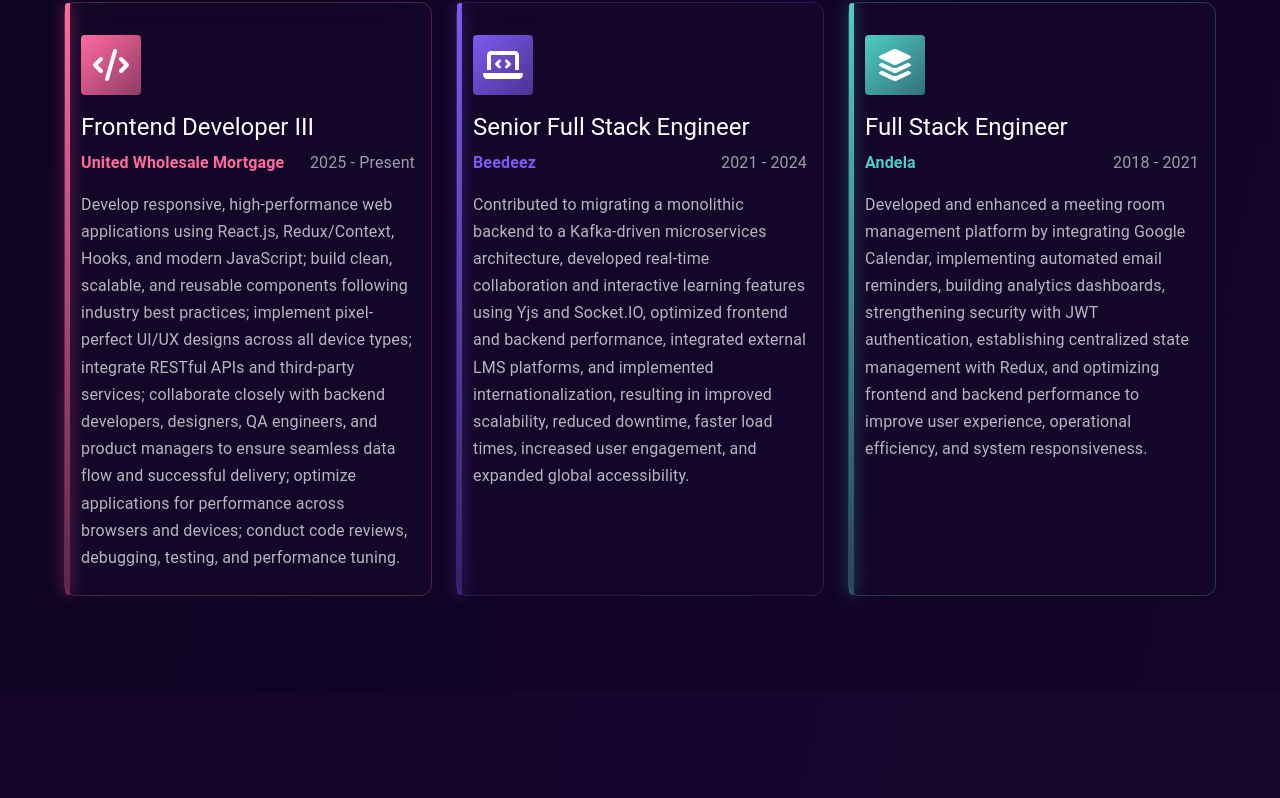
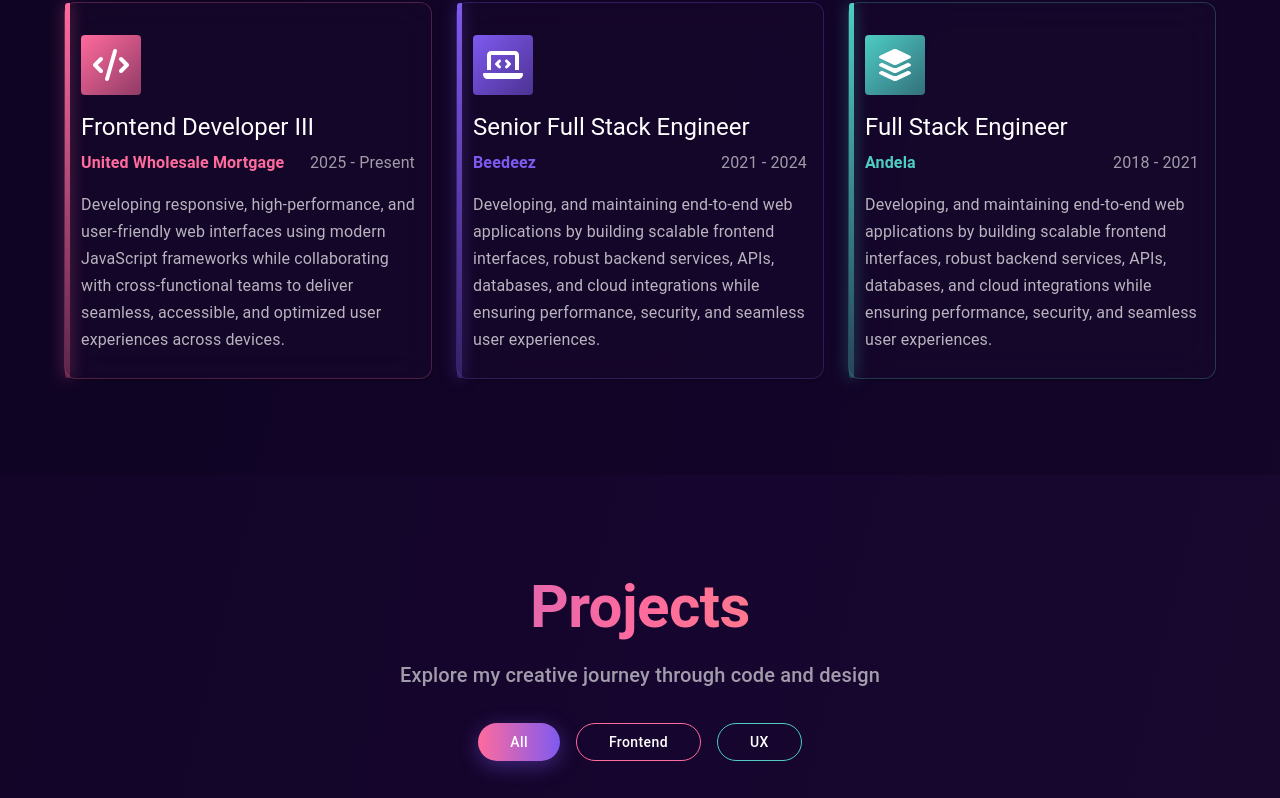
Before and after one commit to wycliffkas/wycoPortfolio, a React (Vite) app: page / in a window 1280 px wide. Shown: the part 1974-2772 px from the top of the page. Built offline with nearby package versions, Linux system fonts and the light colour scheme.

Commit message:
update experience

```diff
--- a/src/app/components/Experience.tsx
+++ b/src/app/components/Experience.tsx
@@ -14,7 +14,7 @@ const experiences = [
     company: "United Wholesale Mortgage",
     period: "2025 - Present",
     description:
-      "Develop responsive, high-performance web applications using React.js, Redux/Context, Hooks, and modern JavaScript; build clean, scalable, and reusable components following industry best practices; implement pixel-perfect UI/UX designs across all device types; integrate RESTful APIs and third-party services; collaborate closely with backend developers, designers, QA engineers, and product managers to ensure seamless data flow and successful delivery; optimize applications for performance across browsers and devices; conduct code reviews, debugging, testing, and performance tuning.",
+      "Developing responsive, high-performance, and user-friendly web interfaces using modern JavaScript frameworks while collaborating with cross-functional teams to deliver seamless, accessible, and optimized user experiences across devices.",
     color: "#ff6b9d"
   },
   {
@@ -23,7 +23,7 @@ const experiences = [
     company: "Beedeez",
     period: "2021 - 2024",
     description:
-      "Contributed to migrating a monolithic backend to a Kafka-driven microservices architecture, developed real-time collaboration and interactive learning features using Yjs and Socket.IO, optimized frontend and backend performance, integrated external LMS platforms, and implemented internationalization, resulting in improved scalability, reduced downtime, faster load times, increased user engagement, and expanded global accessibility.",
+      "Developing, and maintaining end-to-end web applications by building scalable frontend interfaces, robust backend services, APIs, databases, and cloud integrations while ensuring performance, security, and seamless user experiences.",
     color: "#7f5af0"
   },
   {
@@ -32,7 +32,7 @@ const experiences = [
     company: "Andela",
     period: "2018 - 2021",
     description:
-      "Developed and enhanced a meeting room management platform by integrating Google Calendar, implementing automated email reminders, building analytics dashboards, strengthening security with JWT authentication, establishing centralized state management with Redux, and optimizing frontend and backend performance to improve user experience, operational efficiency, and system responsiveness.",
+      "Developing, and maintaining end-to-end web applications by building scalable frontend interfaces, robust backend services, APIs, databases, and cloud integrations while ensuring performance, security, and seamless user experiences.",
     color: "#4ecdc4"
   }
 ];
```
